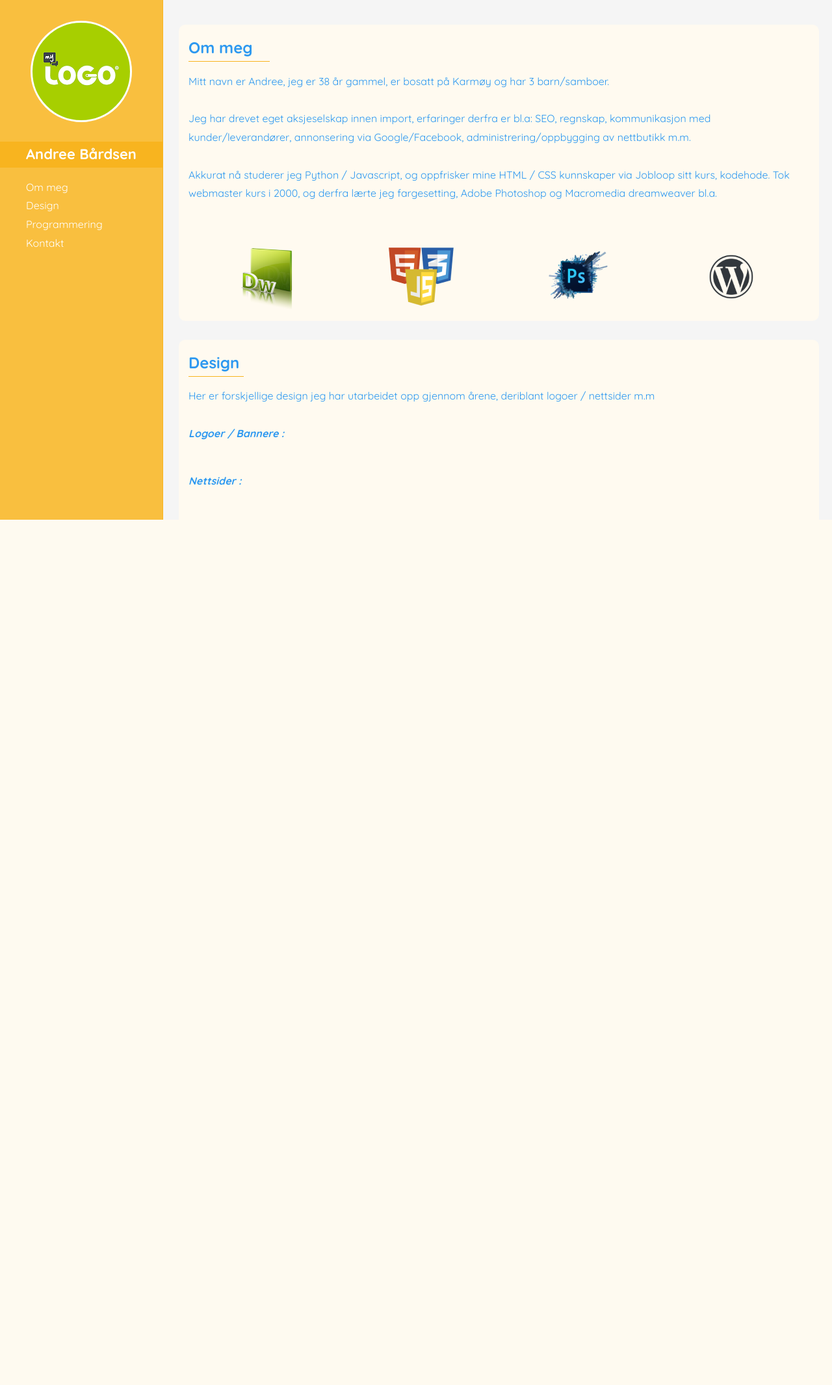
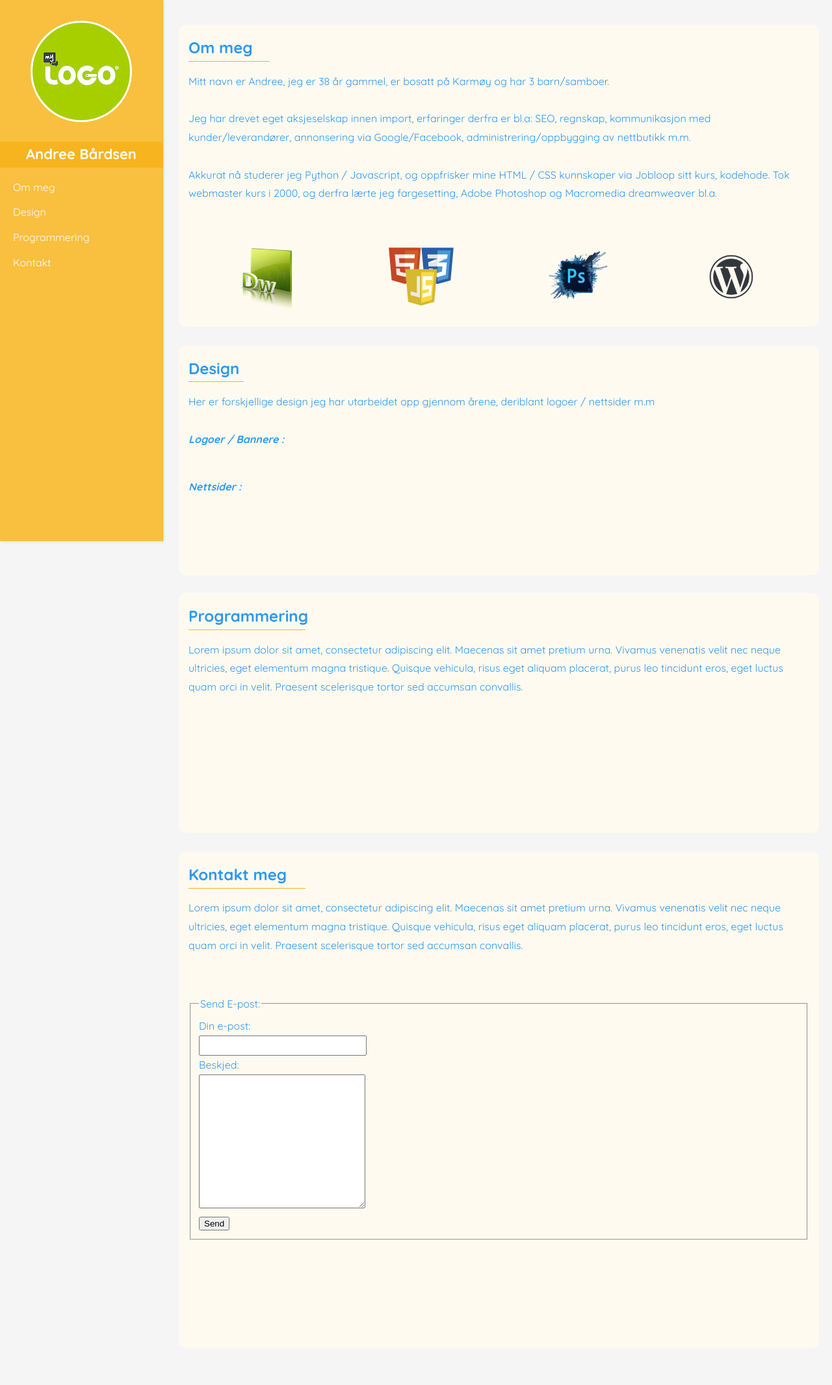
Before and after one commit to andreeba/andreeba.github.io, a PHP site: page / in a window 1280 px wide. Shown: the whole page at 65% size. Before the commit the page ends 800 px from the top, so only its background shows below. Run offline with PHP 8.4, Linux system fonts and the light colour scheme; some web fonts are replaced.

Commit message:
dynamisk_meny

```diff
--- a/css/stylesheet.css
+++ b/css/stylesheet.css
@@ -4,7 +4,6 @@
 body	{
 	font-family: "Quicksand", "Arial", sans-serif;
   	font-weight: 400;
-  	font-size: 15px;
   	line-height: 1.8;
  	color: #2c98f0;
  	font-size: 16px;
@@ -23,31 +22,19 @@ a:visited {color: #fff; text-decoration: none;}
 a:hover {color: #fff; text-decoration: #2c98f0; font-weight: bold; }
 a:hover {background-color: #F8B41F}
 
-a {
-	color: #2c98f0;
-	-webkit-transition: 0.5s;
- 	-o-transition: 0.5s;
- 	transition: 0.5s; }
-	a:hover, a:active, a:focus {
-    color: #2c98f0;
-    outline: none;
-    text-decoration: none; }
 
+/*
 .container {
  	display: border-box;
 	max-width: 1170px;
 	margin: 0 auto; }
+*/
 
-@media screen and (max-width: 880px) {
+/*@media screen and (max-width: 880px) {
   .container {
     font-size: 22px;
   }
-}
-
-
- .navbar {
-    display: none;
-}
+}*/
 
 .leftnav
 
@@ -57,13 +44,37 @@ a {
 	padding-top: 2em;
   	padding-bottom: 1px;
   	float:left;
-  	position: fixed;
+  	position:fixed;
 	background: #f9bf3f;
 	width: 250px;
 	height: 100%;
 	border-right: 1px solid;
 	border-color: #F8B41F;
     }
+
+
+
+ul {
+	padding: 0px;
+	margin: 0px;
+	list-style-type: none;
+            outline: none;
+}
+
+ul a {
+	display: block;
+	padding-left: 20px;
+	padding-top: 5px;
+	padding-bottom: 5px;
+	text-decoration: none;
+	-webkit-transition: 0.5s;
+ 	-o-transition: 0.5s;
+ 	transition: 0.5s; }
+	a:hover, a:active, a:focus {
+    color: #2c98f0;
+    outline: none;
+    text-decoration: none;
+}
 
 
 
@@ -79,13 +90,6 @@ a {
 	border-radius: 10px;
 }
 
-@media screen and (max-width:880px) {
-  .column {
-    width: 100%;
-	font-size: 20px;
-	}
-
-}
 
 .row:after {
   content: "";
@@ -107,7 +111,7 @@ a {
 }
 
 .main {
-	/* border-top-right-radius: 5px; */
+	 border-top-right-radius: 5px;
 	text-align: left;
 	padding-top: 0.1em;
   	padding-bottom: 1px;
@@ -142,13 +146,7 @@ hr.three {
 }
 
 
-
-ul {
-	text-decoration: none;
-	list-style-type: none;
-            outline: none; }
-
-.logo {
+.mylogo {
     width: 150px;
     height: 150px;
     margin: 0 auto;
@@ -158,3 +156,169 @@ ul {
     -ms-border-radius: 50%;
     border-radius: 50%;
     border: 3px solid white;}
+
+textarea {
+	min-width: 250px;
+  	min-height: 200px;
+	resize: both;
+}
+
+input {
+	min-width: 250px;
+  	min-height: 25px;
+	resize: both;
+}
+
+
+/* HEADER / LEFTNAV */
+
+.leftnav {
+  box-shadow: 1px 1px 4px 0 rgba(0,0,0,.1);
+  position: fixed;
+  width: 250px;
+  z-index: 3;
+}
+
+.leftnav ul {
+  margin: 0;
+	display: block;
+  padding: 0;
+  list-style: none;
+  overflow: hidden;
+	width: 100%;
+}
+
+.leftnav li a {
+  	padding-left: 20px;
+	padding-top: 5px;
+	padding-bottom: 5px;
+  text-decoration: none;
+}
+
+.leftnav li a:hover,
+.leftnav .menu-btn:hover {
+  background-color: #f4f4f4;
+}
+
+.leftnav .logo {
+  display: block;
+  float: left;
+  font-size: 2em;
+  padding: 10px 20px;
+  text-decoration: none;
+}
+
+/* menu */
+
+.leftnav .menu {
+  clear: both;
+  max-height: 0;
+  transition: max-height .2s ease-out;
+}
+
+/* menu icon */
+
+.leftnav .menu-icon {
+  cursor: pointer;
+  float: left;
+  padding: 28px 0px 0px 20px ;
+  margin-top: 5px;
+  position: relative;
+  user-select: none;
+}
+
+.leftnav .menu-icon .nav-icon {
+  background: #333;
+  display: block;
+  height: 2px;
+  position: relative;
+  transition: background .2s ease-out;
+  width: 18px;
+}
+
+.leftnav .menu-icon .nav-icon:before,
+.leftnav .menu-icon .nav-icon:after {
+  background: #333;
+  content: '';
+  display: block;
+  height: 100%;
+  position: absolute;
+  transition: all .2s ease-out;
+  width: 100%;
+}
+
+.leftnav .menu-icon .nav-icon:before {
+  top: 5px;
+}
+
+.leftnav .menu-icon .nav-icon:after {
+  top: -5px;
+}
+
+/* menu btn */
+
+.leftnav .menu-btn {
+  display: none;
+}
+
+.leftnav .menu-btn:checked ~ .menu {
+  max-height: 400px;
+}
+
+.leftnav .menu-btn:checked ~ .menu-icon .nav-icon {
+  background: transparent;
+}
+
+.leftnav .menu-btn:checked ~ .menu-icon .nav-icon:before {
+  transform: rotate(-45deg);
+  top:0;
+}
+
+.leftnav .menu-btn:checked ~ .menu-icon .nav-icon:after {
+  transform: rotate(45deg);
+  top:0;
+}
+
+
+@media (min-width: 50em) {
+  .leftnav li {
+    /*display: block;*/
+  }
+  .leftnav li a {
+    /*padding: 10px 10px;*/
+  }
+  .leftnav .menu {
+    clear: both;
+    float: left;
+    max-height: none;
+  }
+  .leftnav .menu-icon {
+    display: none;
+  }
+
+}
+
+@media screen and (max-width:50em) {
+
+	.mylogo {
+		display: none;
+	}
+
+	.leftnav {
+	height: 100%;
+	background-color: #f9bf3f;
+	padding: 0;
+	margin: 0;
+	top: 0;
+		 transition: all 0.25s ease-in;
+	}
+
+  .column {
+    width: 100%;
+	font-size: 20px;
+	  transition: all 0.25s ease-in;
+	}
+
+
+
+}
--- a/index.html
+++ b/index.html
@@ -1,8 +1,9 @@
-<html>
+<!doctype html>
+<html lang ="no">
 <head>
 <meta charset="utf-8">
 	<title>Hjem - Portfolio - Andree Bårdsen</title>
-	<link href="css/stylesheet.css" rel="stylesheet"></a>
+	<link href="css/stylesheet.css" rel="stylesheet">
 	<link href="https://fonts.googleapis.com/css?family=Quicksand:300,400,500,700" rel="stylesheet">
     <link href="https://fonts.googleapis.com/css?family=Playfair+Display:400,400i,700" rel="stylesheet">
     <link href="https://fonts.googleapis.com/css?family=Montserrat|Open+Sans|Raleway&display=swap" rel="stylesheet">
@@ -10,16 +11,21 @@
 
 <body>
 
-	<div class="container">
 	<div class="leftnav">
-	<div id="navbar">
-	<a href="index.html"><div class="logo" style="background-image: url(images/mylogo.png);"></div></a>
-	<h1 class="leftnavlogo">Andree Bårdsen</h1><ul>
+	<input class="menu-btn" type="checkbox" id="menu-btn" />
+    <label class="menu-icon" for="menu-btn"><span class="nav-icon"></span></label>
+	<a href="index.html"><div class="mylogo" style="background-image: url(images/mylogo.png);"></div></a>
+
+	<h1 class="leftnavlogo">Andree Bårdsen</h1>
+
+	<ul class="menu">
 	<li><a href="#about">Om meg</a></li>
 	<li><a href="#design">Design</a></li>
 	<li><a href="#programmering">Programmering</a></li>
-	<li><a href="contact.html">Kontakt</a></li>
-		</ul></div></div></div>
+	<li><a href="#kontakt">Kontakt</a></li>
+	</ul>
+
+	</div>
  <a id="about">&nbsp;</a>
 	<div class="main">
 
@@ -57,13 +63,36 @@
         <em><strong>Nettsider : </strong></em><strong></strong></p>
     	<p>&nbsp;</p>
    	  <p>&nbsp;</p>
-	</div><BR>
+	</div><br>
   <a id="programmering">&nbsp;</a>
 	<div class="column three">
 
    	 <h2>Programmering</h2><hr class="three">
     	<p>Lorem ipsum dolor sit amet, consectetur adipiscing elit. Maecenas sit amet pretium urna. Vivamus venenatis velit nec neque ultricies, eget elementum magna tristique. Quisque vehicula, risus eget aliquam placerat, purus leo tincidunt eros, eget luctus quam orci in velit. Praesent scelerisque tortor sed accumsan convallis.</p>
     	<p>&nbsp;</p>
+    	<p>&nbsp;</p>
+    	<p>&nbsp;</p>
+    	<p>&nbsp;</p>
+	</div><br>
+		<a id="kontakt">&nbsp;</a>
+	<div class="column four">
+
+   	 <h2>Kontakt meg</h2><hr class="three">
+    	<p>Lorem ipsum dolor sit amet, consectetur adipiscing elit. Maecenas sit amet pretium urna. Vivamus venenatis velit nec neque ultricies, eget elementum magna tristique. Quisque vehicula, risus eget aliquam placerat, purus leo tincidunt eros, eget luctus quam orci in velit. Praesent scelerisque tortor sed accumsan convallis.</p>
+    	<p>&nbsp;</p>
+		<fieldset>
+			<legend>Send E-post:</legend>
+		<form action="https://formspree.io/f/xbjwoyba" method="POST">
+  <label>
+    Din e-post:<br>
+      <input type="email" name="email">
+  </label><br>
+  <label>
+    Beskjed:<br>
+      <textarea name="message"></textarea>
+  </label>  <br>
+<button type="submit">Send</button>
+</form></fieldset>
     	<p>&nbsp;</p>
     	<p>&nbsp;</p>
     	<p>&nbsp;</p>
```
